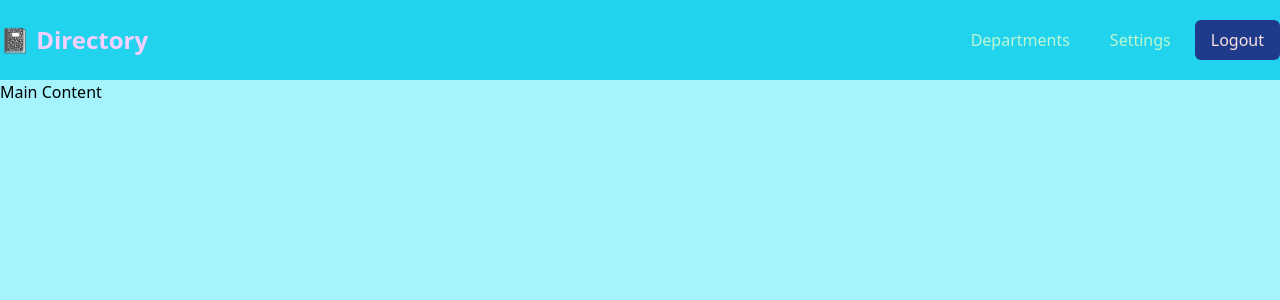
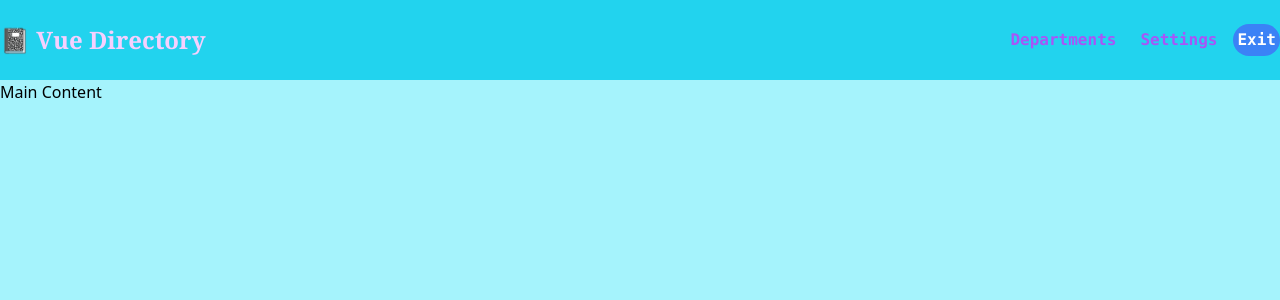
Before and after one commit to Prisze/vue-directory, a Vue app: page / in a window 1280 px wide. Shown: the top 300 px of the page. Built offline with nearby package versions, Linux system fonts and the light colour scheme.

Commit message:
changes to navbar

```diff
--- a/src/components/NavBar.vue
+++ b/src/components/NavBar.vue
@@ -1,18 +1,18 @@
 <script setup>
   import { ref } from 'vue'
-    const title = ref('📓 Directory')
+    const title = ref('📓 Vue Directory')
 </script>
 
 <template>
     <nav>
       <div class = "wrapper">
         <div class = "brand">
-          <span class = "brand-title">{{ title }}</span>
+          <span class ="brand-title">{{ title }}</span>
         </div>
-        <div class = "menu">
+        <div class="menu">
           <a href="#" class="menu-item">Departments</a>
           <a href="#" class="menu-item">Settings</a>
-          <a href="#" class="menu-login">Logout</a>
+          <a href="#" class="menu-login">Exit</a>
         </div>
       </div>
     </nav>
@@ -20,21 +20,21 @@
 
 <style scoped lang="postcss">
 nav {
-  @apply flex h-20 bg-cyan-400  text-green-200;
+  @apply flex h-20 bg-cyan-400  text-purple-500;
   .wrapper {
     @apply container mx-auto flex w-full items-center justify-between;
     .brand {
       &-title {
-        @apply text-2xl font-bold text-fuchsia-200;
+        @apply text-2xl font-serif font-semibold text-fuchsia-200;
       }
     }
     .menu {
-      @apply flex gap-2;
+      @apply flex gap-2 font-bold font-mono;
       &-item {
-        @apply rounded-md px-4 py-2 hover:bg-yellow-400 hover:text-slate-900;
+        @apply rounded-full px-2 py-1 hover:bg-blue-800 hover:text-slate-200;
       }
       &-login {
-        @apply rounded-md bg-blue-900 px-4 py-2 text-red-100 hover:bg-red-400  hover:text-slate-900;
+        @apply rounded-full bg-blue-500 px-1 py-1 text-white hover:bg-red-500  hover:text-yellow-900;
       }
     }
   }
```
